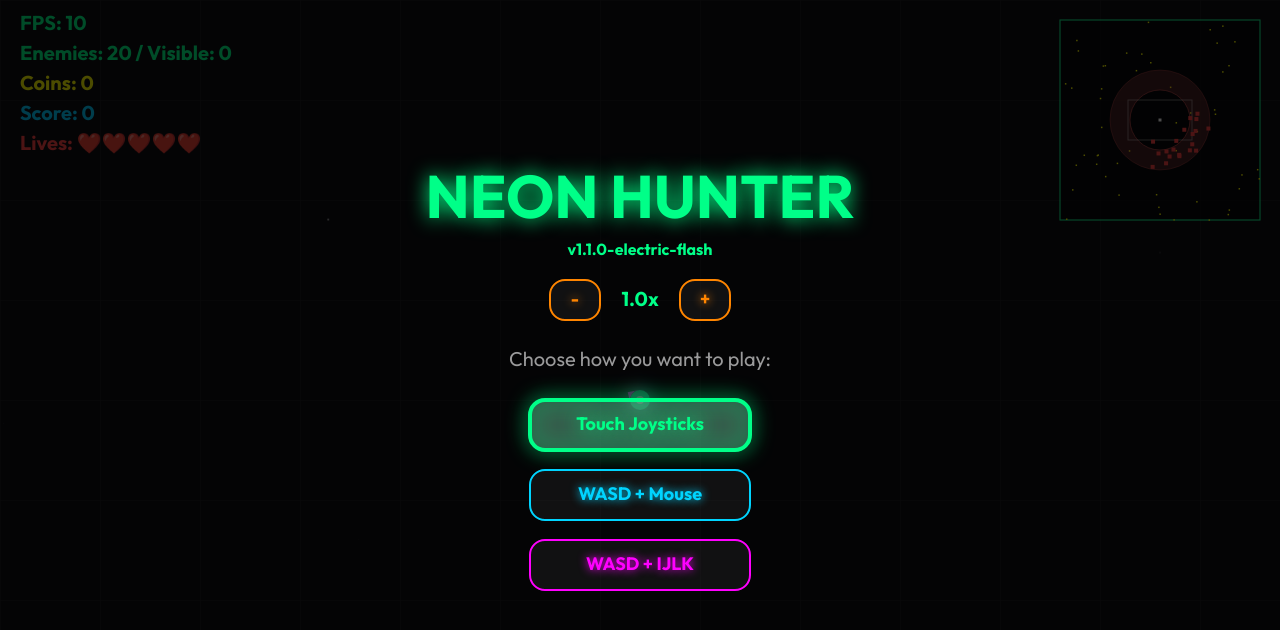
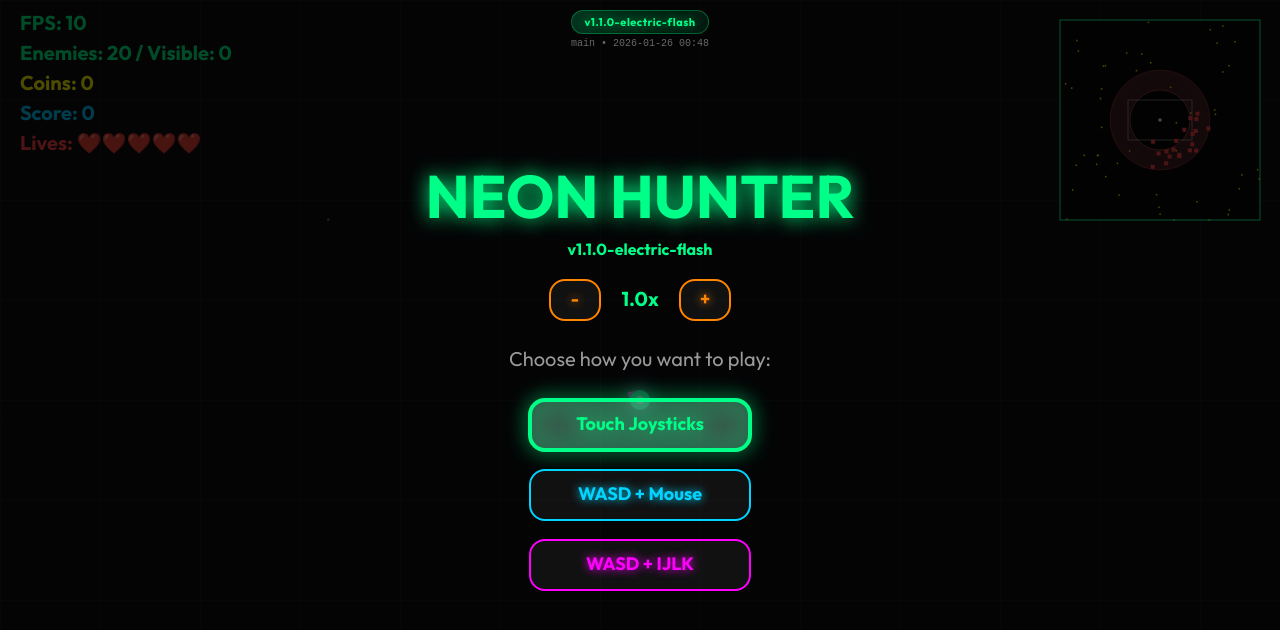
Before and after one commit to ivanchenoweth/neon-hunter, a website: page index.html in a window 1280 px wide. Drawn offline with Linux system fonts and the light colour scheme; animation ran at ten frames a second.

Commit message:
🏷️ Release v1.1.0-electric-flash: electric-flash

```diff
--- a/index.html
+++ b/index.html
@@ -235,6 +235,10 @@
 </head>
 
 <body>
+    <div id="version-info" style="position: absolute; top: 10px; left: 50%; transform: translateX(-50%); z-index: 9999; text-align: center;">
+        <span class="version-badge">v1.1.0-electric-flash</span>
+        <div class="version-meta">main • 2026-01-26 00:48</div>
+    </div>
 
     <canvas id="gameCanvas"></canvas>
 
```
